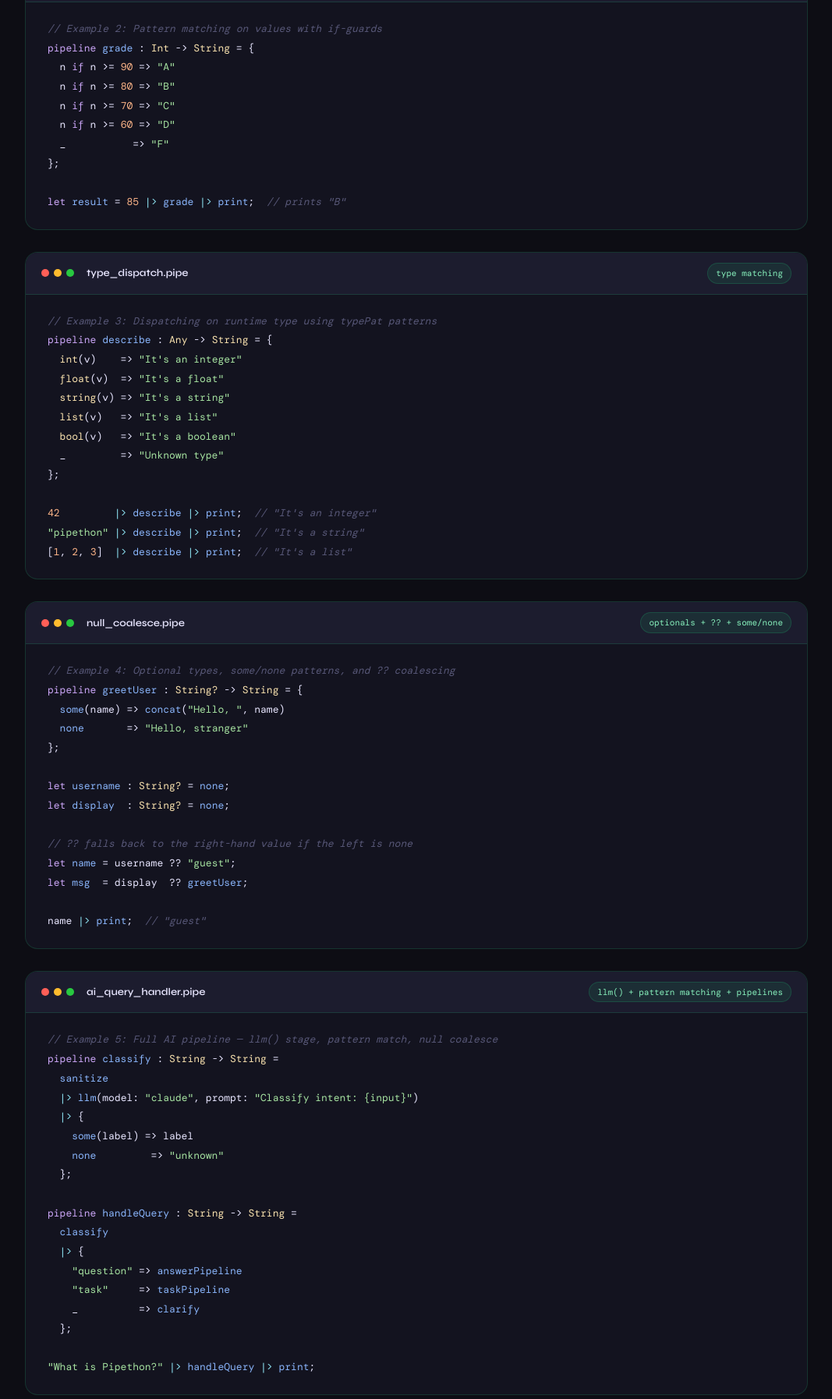
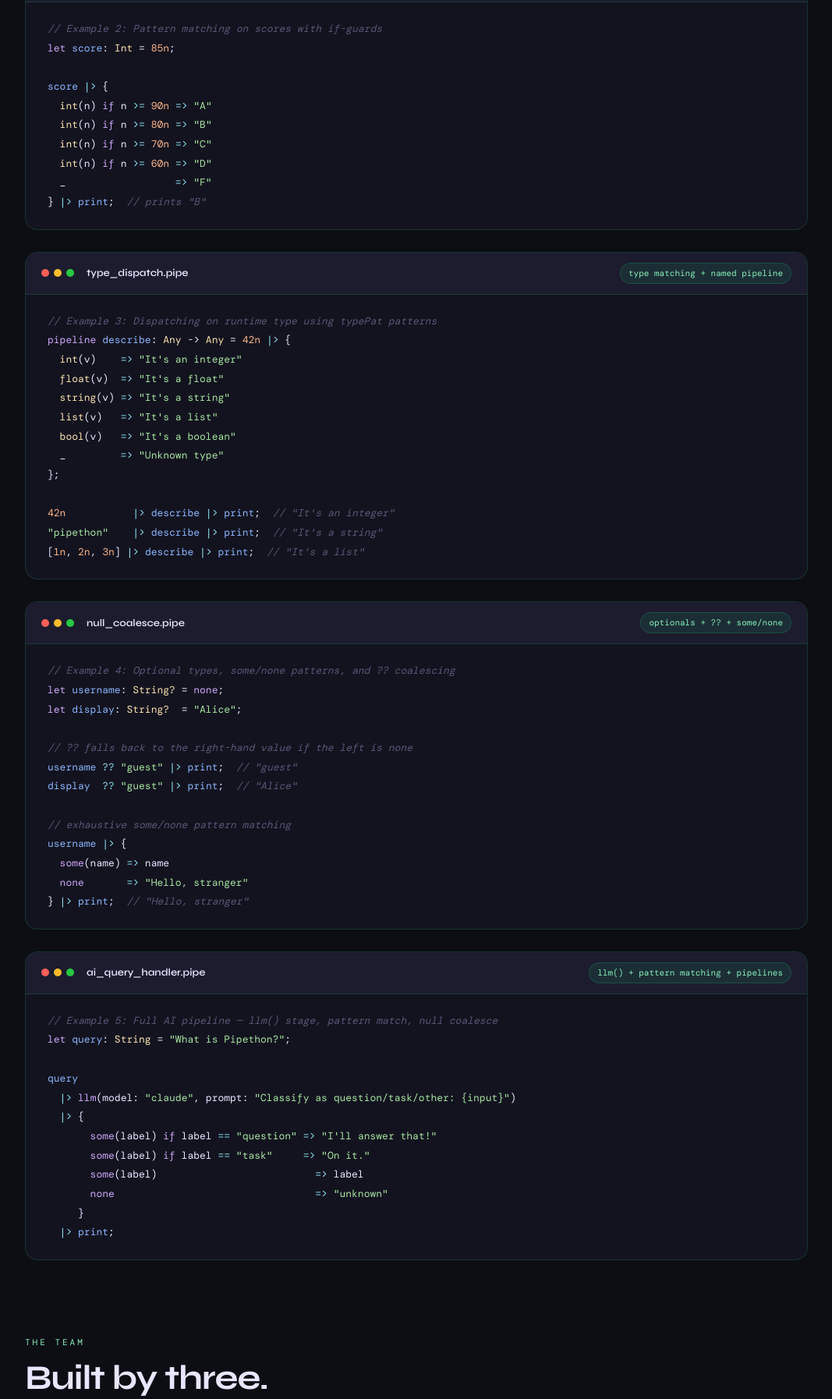
Before and after one commit to eliassegura100/Pipethon, a website: page index.html in a window 1280 px wide. Shown: the part 2464-4258 px from the top of the page at 78% size, without its empty margins (106-1173 px from the left). Drawn offline with nearby package versions, Linux system fonts and the light colour scheme; files whose address does not match are found by name; a web font is replaced by a local one.

Commit message:
Fixed examples for website, with correct syntax

```diff
--- a/index.html
+++ b/index.html
@@ -739,7 +739,7 @@
         <span class="example-tag">let + pipeline operator</span>
       </div>
       <pre><span class="cm">// Example 1: Hello World — a let binding piped to print</span>
-<span class="kw">let</span> <span class="fn">greeting</span> = <span class="str">"Hello, World!"</span> <span class="op">|></span> <span class="fn">print</span>;</pre>
+<span class="kw">let</span> <span class="fn">greeting</span> = <span class="str">"Hello, World!"</span> <span class="op">|&gt;</span> <span class="fn">print</span>;</pre>
     </div>
 
     <!-- Example 2 -->
@@ -753,16 +753,16 @@
         </div>
         <span class="example-tag">pattern matching + guards</span>
       </div>
-        <pre><span class="cm">// Example 2: Pattern matching on values with if-guards</span>
-<span class="kw">pipeline</span> <span class="fn">grade</span> : <span class="ty">Int</span> -> <span class="ty">String</span> = {
-  n <span class="kw">if</span> n >= <span class="num">90</span> => <span class="str">"A"</span>
-  n <span class="kw">if</span> n >= <span class="num">80</span> => <span class="str">"B"</span>
-  n <span class="kw">if</span> n >= <span class="num">70</span> => <span class="str">"C"</span>
-  n <span class="kw">if</span> n >= <span class="num">60</span> => <span class="str">"D"</span>
-  _           => <span class="str">"F"</span>
-};
+      <pre><span class="cm">// Example 2: Pattern matching on scores with if-guards</span>
+<span class="kw">let</span> <span class="fn">score</span>: <span class="ty">Int</span> = <span class="num">85n</span>;
 
-<span class="kw">let</span> <span class="fn">result</span> = <span class="num">85</span> <span class="op">|></span> <span class="fn">grade</span> <span class="op">|></span> <span class="fn">print</span>;  <span class="cm">// prints "B"</span></pre>
+<span class="fn">score</span> <span class="op">|&gt;</span> {
+  <span class="ty">int</span>(n) <span class="kw">if</span> n <span class="op">&gt;=</span> <span class="num">90n</span> <span class="op">=&gt;</span> <span class="str">"A"</span>
+  <span class="ty">int</span>(n) <span class="kw">if</span> n <span class="op">&gt;=</span> <span class="num">80n</span> <span class="op">=&gt;</span> <span class="str">"B"</span>
+  <span class="ty">int</span>(n) <span class="kw">if</span> n <span class="op">&gt;=</span> <span class="num">70n</span> <span class="op">=&gt;</span> <span class="str">"C"</span>
+  <span class="ty">int</span>(n) <span class="kw">if</span> n <span class="op">&gt;=</span> <span class="num">60n</span> <span class="op">=&gt;</span> <span class="str">"D"</span>
+  _                  <span class="op">=&gt;</span> <span class="str">"F"</span>
+} <span class="op">|&gt;</span> <span class="fn">print</span>;  <span class="cm">// prints "B"</span></pre>
     </div>
 
     <!-- Example 3 -->
@@ -774,21 +774,21 @@
           <span class="code-dot" style="background:#28c840;"></span>
           <span class="example-title" style="margin-left:10px;">type_dispatch.pipe</span>
         </div>
-          <span class="example-tag">type matching</span>
+        <span class="example-tag">type matching + named pipeline</span>
       </div>
       <pre><span class="cm">// Example 3: Dispatching on runtime type using typePat patterns</span>
-<span class="kw">pipeline</span> <span class="fn">describe</span> : <span class="ty">Any</span> -> <span class="ty">String</span> = {
-  <span class="ty">int</span>(v)    => <span class="str">"It's an integer"</span>
-  <span class="ty">float</span>(v)  => <span class="str">"It's a float"</span>
-  <span class="ty">string</span>(v) => <span class="str">"It's a string"</span>
-  <span class="ty">list</span>(v)   => <span class="str">"It's a list"</span>
-  <span class="ty">bool</span>(v)   => <span class="str">"It's a boolean"</span>
-  _         => <span class="str">"Unknown type"</span>
+<span class="kw">pipeline</span> <span class="fn">describe</span>: <span class="ty">Any</span> -> <span class="ty">Any</span> = <span class="num">42n</span> <span class="op">|&gt;</span> {
+  <span class="ty">int</span>(v)    <span class="op">=&gt;</span> <span class="str">"It's an integer"</span>
+  <span class="ty">float</span>(v)  <span class="op">=&gt;</span> <span class="str">"It's a float"</span>
+  <span class="ty">string</span>(v) <span class="op">=&gt;</span> <span class="str">"It's a string"</span>
+  <span class="ty">list</span>(v)   <span class="op">=&gt;</span> <span class="str">"It's a list"</span>
+  <span class="ty">bool</span>(v)   <span class="op">=&gt;</span> <span class="str">"It's a boolean"</span>
+  _         <span class="op">=&gt;</span> <span class="str">"Unknown type"</span>
 };
 
-<span class="num">42</span>         <span class="op">|></span> <span class="fn">describe</span> <span class="op">|></span> <span class="fn">print</span>;  <span class="cm">// "It's an integer"</span>
-<span class="str">"pipethon"</span> <span class="op">|></span> <span class="fn">describe</span> <span class="op">|></span> <span class="fn">print</span>;  <span class="cm">// "It's a string"</span>
-[<span class="num">1</span>, <span class="num">2</span>, <span class="num">3</span>]  <span class="op">|></span> <span class="fn">describe</span> <span class="op">|></span> <span class="fn">print</span>;  <span class="cm">// "It's a list"</span></pre>
+<span class="num">42n</span>           <span class="op">|&gt;</span> <span class="fn">describe</span> <span class="op">|&gt;</span> <span class="fn">print</span>;  <span class="cm">// "It's an integer"</span>
+<span class="str">"pipethon"</span>    <span class="op">|&gt;</span> <span class="fn">describe</span> <span class="op">|&gt;</span> <span class="fn">print</span>;  <span class="cm">// "It's a string"</span>
+[<span class="num">1n</span>, <span class="num">2n</span>, <span class="num">3n</span>] <span class="op">|&gt;</span> <span class="fn">describe</span> <span class="op">|&gt;</span> <span class="fn">print</span>;  <span class="cm">// "It's a list"</span></pre>
     </div>
 
     <!-- Example 4 -->
@@ -803,19 +803,18 @@
         <span class="example-tag">optionals + ?? + some/none</span>
       </div>
       <pre><span class="cm">// Example 4: Optional types, some/none patterns, and ?? coalescing</span>
-<span class="kw">pipeline</span> <span class="fn">greetUser</span> : <span class="ty">String?</span> -> <span class="ty">String</span> = {
-  <span class="fn">some</span>(name) => <span class="fn">concat</span>(<span class="str">"Hello, "</span>, name)
-  <span class="fn">none</span>       => <span class="str">"Hello, stranger"</span>
-};
-
-<span class="kw">let</span> <span class="fn">username</span> : <span class="ty">String?</span> = <span class="fn">none</span>;
-<span class="kw">let</span> <span class="fn">display</span>  : <span class="ty">String?</span> = <span class="fn">none</span>;
+<span class="kw">let</span> <span class="fn">username</span>: <span class="ty">String?</span> = <span class="kw">none</span>;
+<span class="kw">let</span> <span class="fn">display</span>: <span class="ty">String?</span>  = <span class="str">"Alice"</span>;
 
 <span class="cm">// ?? falls back to the right-hand value if the left is none</span>
-<span class="kw">let</span> <span class="fn">name</span> = username ?? <span class="str">"guest"</span>;
-<span class="kw">let</span> <span class="fn">msg</span>  = display  ?? <span class="fn">greetUser</span>;
+<span class="fn">username</span> <span class="op">??</span> <span class="str">"guest"</span> <span class="op">|&gt;</span> <span class="fn">print</span>;  <span class="cm">// "guest"</span>
+<span class="fn">display</span>  <span class="op">??</span> <span class="str">"guest"</span> <span class="op">|&gt;</span> <span class="fn">print</span>;  <span class="cm">// "Alice"</span>
 
-name <span class="op">|></span> <span class="fn">print</span>;  <span class="cm">// "guest"</span></pre>
+<span class="cm">// exhaustive some/none pattern matching</span>
+<span class="fn">username</span> <span class="op">|&gt;</span> {
+  <span class="kw">some</span>(name) <span class="op">=&gt;</span> name
+  <span class="kw">none</span>       <span class="op">=&gt;</span> <span class="str">"Hello, stranger"</span>
+} <span class="op">|&gt;</span> <span class="fn">print</span>;  <span class="cm">// "Hello, stranger"</span></pre>
     </div>
 
     <!-- Example 5 -->
@@ -830,23 +829,17 @@ name <span class="op">|></span> <span class="fn">print</span>;  <span class="cm"
         <span class="example-tag">llm() + pattern matching + pipelines</span>
       </div>
       <pre><span class="cm">// Example 5: Full AI pipeline — llm() stage, pattern match, null coalesce</span>
-<span class="kw">pipeline</span> <span class="fn">classify</span> : <span class="ty">String</span> -> <span class="ty">String</span> =
-  <span class="fn">sanitize</span>
-  <span class="op">|></span> <span class="fn">llm</span>(model: <span class="str">"claude"</span>, prompt: <span class="str">"Classify intent: {input}"</span>)
-  <span class="op">|></span> {
-    <span class="fn">some</span>(label) => label
-    <span class="fn">none</span>         => <span class="str">"unknown"</span>
-  };
+<span class="kw">let</span> <span class="fn">query</span>: <span class="ty">String</span> = <span class="str">"What is Pipethon?"</span>;
 
-<span class="kw">pipeline</span> <span class="fn">handleQuery</span> : <span class="ty">String</span> -> <span class="ty">String</span> =
-  <span class="fn">classify</span>
-  <span class="op">|></span> {
-    <span class="str">"question"</span> => <span class="fn">answerPipeline</span>
-    <span class="str">"task"</span>     => <span class="fn">taskPipeline</span>
-    _          => <span class="fn">clarify</span>
-  };
-
-<span class="str">"What is Pipethon?"</span> <span class="op">|></span> <span class="fn">handleQuery</span> <span class="op">|></span> <span class="fn">print</span>;</pre>
+<span class="fn">query</span>
+  <span class="op">|&gt;</span> <span class="kw">llm</span>(model: <span class="str">"claude"</span>, prompt: <span class="str">"Classify as question/task/other: {input}"</span>)
+  <span class="op">|&gt;</span> {
+       <span class="kw">some</span>(label) <span class="kw">if</span> label <span class="op">==</span> <span class="str">"question"</span> <span class="op">=&gt;</span> <span class="str">"I'll answer that!"</span>
+       <span class="kw">some</span>(label) <span class="kw">if</span> label <span class="op">==</span> <span class="str">"task"</span>     <span class="op">=&gt;</span> <span class="str">"On it."</span>
+       <span class="kw">some</span>(label)                          <span class="op">=&gt;</span> label
+       <span class="kw">none</span>                                 <span class="op">=&gt;</span> <span class="str">"unknown"</span>
+     }
+  <span class="op">|&gt;</span> <span class="fn">print</span>;</pre>
     </div>
 
   </div>
```
Lines whose indentation alone changed are shown as unchanged.
